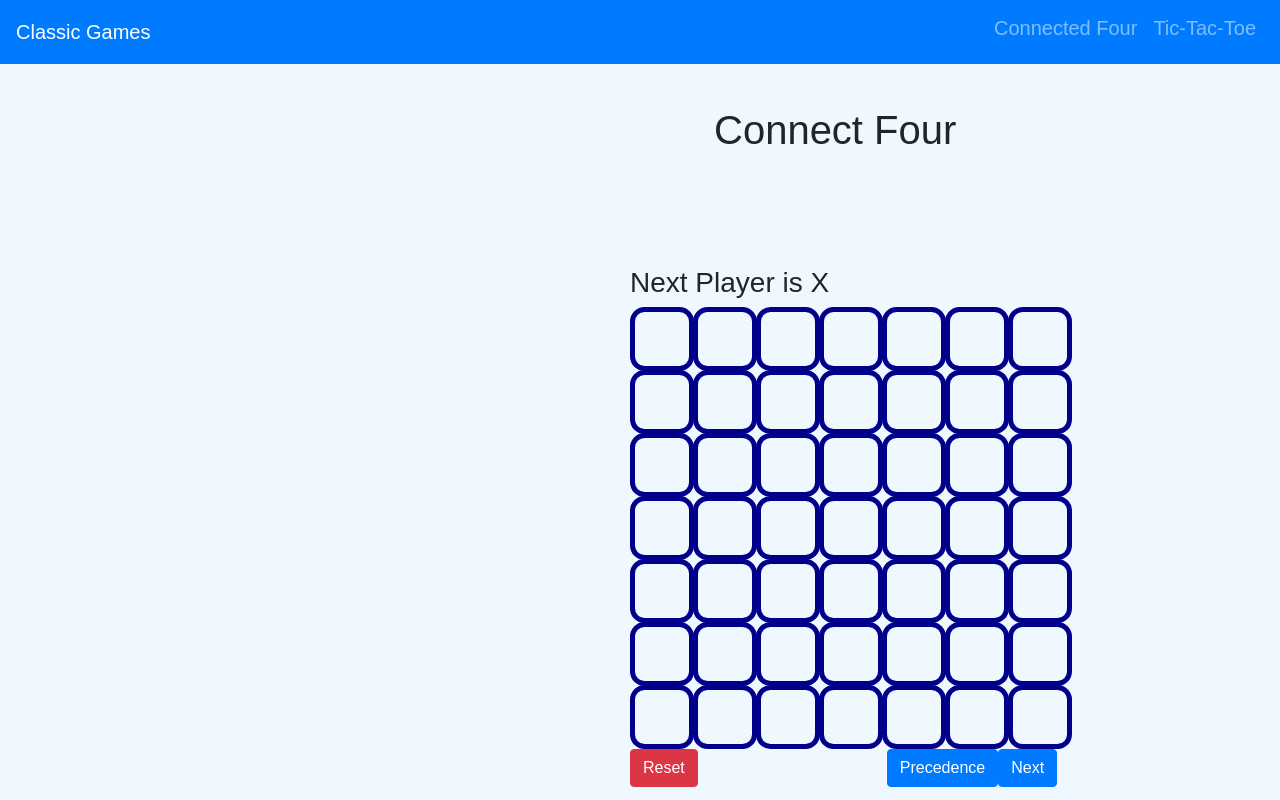
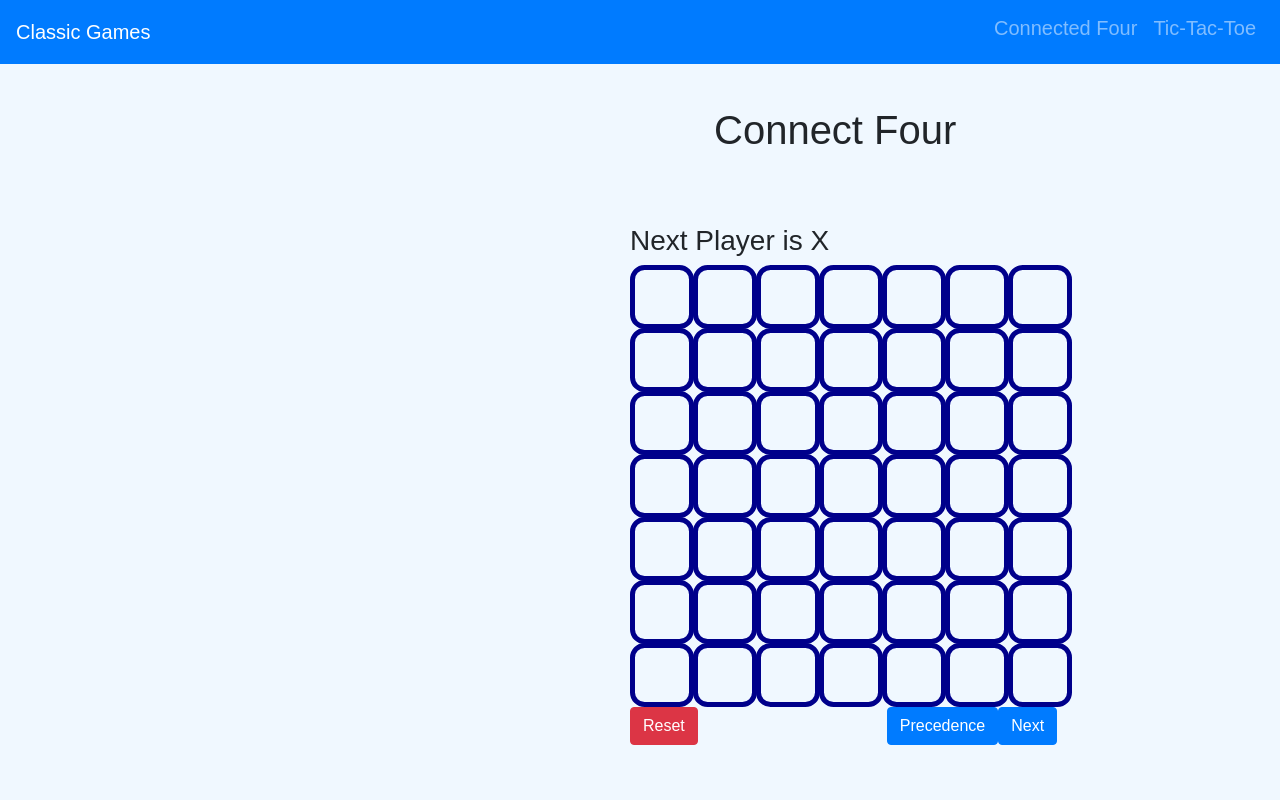
Before and after one commit to simCecca/ClassicGames, a React (Create React App) app: page /#/ConnectFour in a window 1280 px wide. Built offline with nearby package versions, Linux system fonts and the light colour scheme.

Commit message:
tuning the url for the first deploy

```diff
--- a/src/App.js
+++ b/src/App.js
@@ -1,8 +1,6 @@
 import React, { Component } from 'react';
 import logo from './logo.svg';
 import './style/App.css';
-import GameTicTacToe from './games/tictactoe/gameTicTacToe'
-import GameConnectFour from './games/connectFour/gameConnectFour'
 import PersonalNavbar from './personalNavbar'
 import { HashRouter as Router, Route } from 'react-router-dom';
 import ConnectFour from './games/connectFour/ConnectFour'
--- a/src/games/connectFour/ConnectFour.css
+++ b/src/games/connectFour/ConnectFour.css
@@ -32,7 +32,7 @@
 }
 
 .body {
-    margin-top: 8em;
+    margin-top: 5em;
 }
 
 .pagetitle {
--- a/src/personalNavbar.jsx
+++ b/src/personalNavbar.jsx
@@ -5,16 +5,16 @@ class PersonalNavbar extends Component {
     render() {
         return (
             <Navbar collapseOnSelect expand="lg" bg="primary" variant="dark">
-                <Navbar.Brand href="/ClassicGames">Classic Games</Navbar.Brand>
+                <Navbar.Brand href="/ClassicGames/#">Classic Games</Navbar.Brand>
                 <Navbar.Toggle aria-controls="responsive-navbar-nav" />
                 <Navbar.Collapse id="responsive-navbar-nav">
                     <Nav className="mr-auto"/>
                     <Nav className="justify-content-end" activeKey="/Home" >
                             <Nav.Item>
-                                <Nav.Link eventKey="link-1" href="/ConnectFour"><h5>Connected Four</h5></Nav.Link>
+                                <Nav.Link eventKey="link-1" href="#/ConnectFour"><h5>Connected Four</h5></Nav.Link>
                             </Nav.Item>
                             <Nav.Item>
-                                <Nav.Link eventKey="link-2" href="/TicTacToe"><h5>Tic-Tac-Toe</h5></Nav.Link>
+                                <Nav.Link eventKey="link-2" href="#/TicTacToe"><h5>Tic-Tac-Toe</h5></Nav.Link>
                             </Nav.Item>
                     </Nav>
                 </Navbar.Collapse>
```
